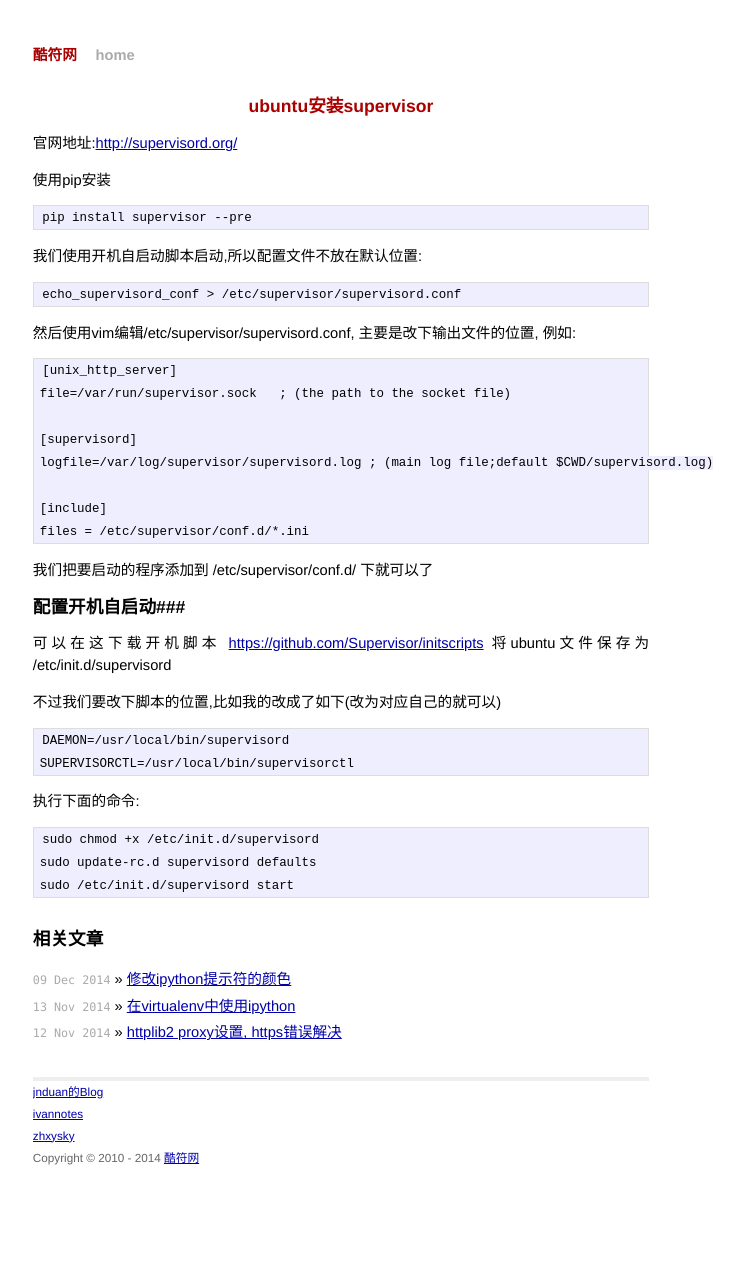
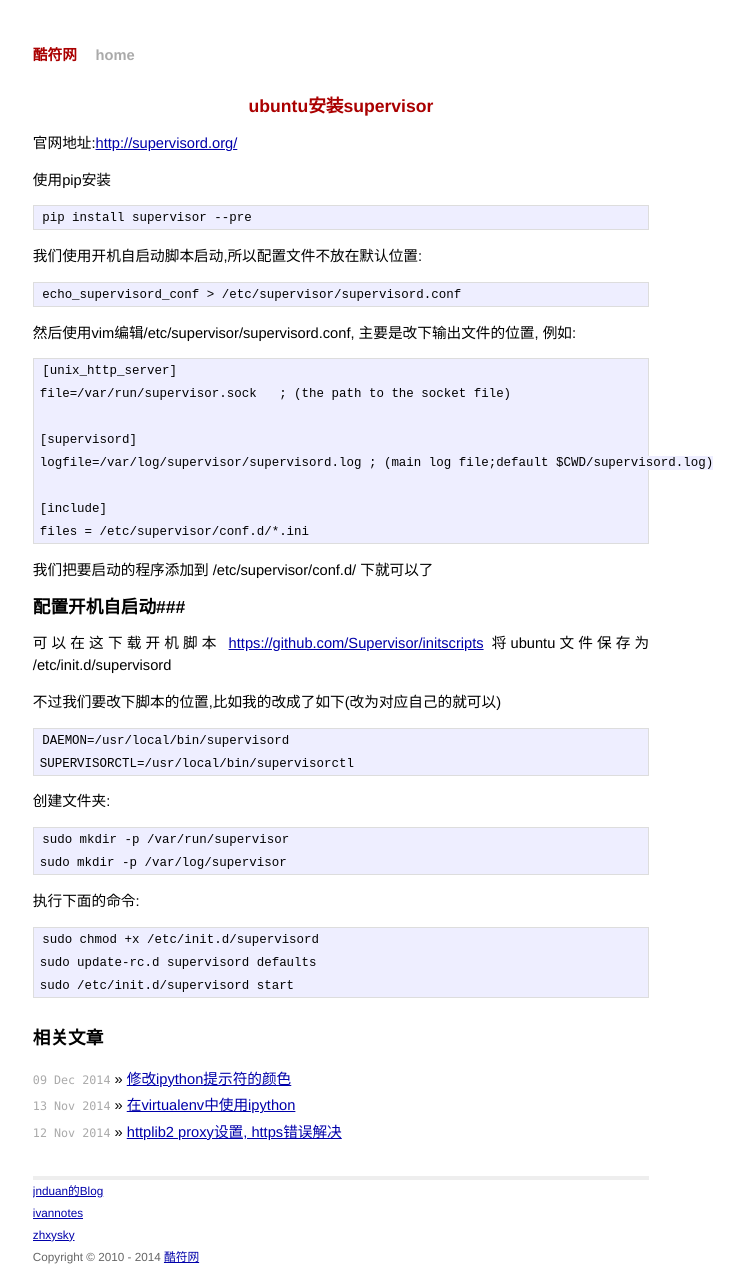
Before and after one commit to ll1l11/codeif.github.io, a Jekyll site: the page built from _posts/2014-09-10-ubuntu-install-supervisor.md, in a window 1280 px wide. Shown: the whole page, without its empty margins (299-1043 px from the left). Built offline with Jekyll 4.4.1, drawn with Linux system fonts in a browser that asks for light colours; Markdown is read by kramdown in place of the engine named in the settings; comment, search, counter and statistics services are not loaded; before the commit the page ends 1169 px from its top, so only the background shows below that.

Commit message:
supervisor modify

```diff
--- a/_posts/2014-09-10-ubuntu-install-supervisor.md
+++ b/_posts/2014-09-10-ubuntu-install-supervisor.md
@@ -38,6 +38,11 @@ title: ubuntu安装supervisor
     DAEMON=/usr/local/bin/supervisord
     SUPERVISORCTL=/usr/local/bin/supervisorctl
 
+创建文件夹:
+
+    sudo mkdir -p /var/run/supervisor
+    sudo mkdir -p /var/log/supervisor
+
 
 执行下面的命令:
 
```
